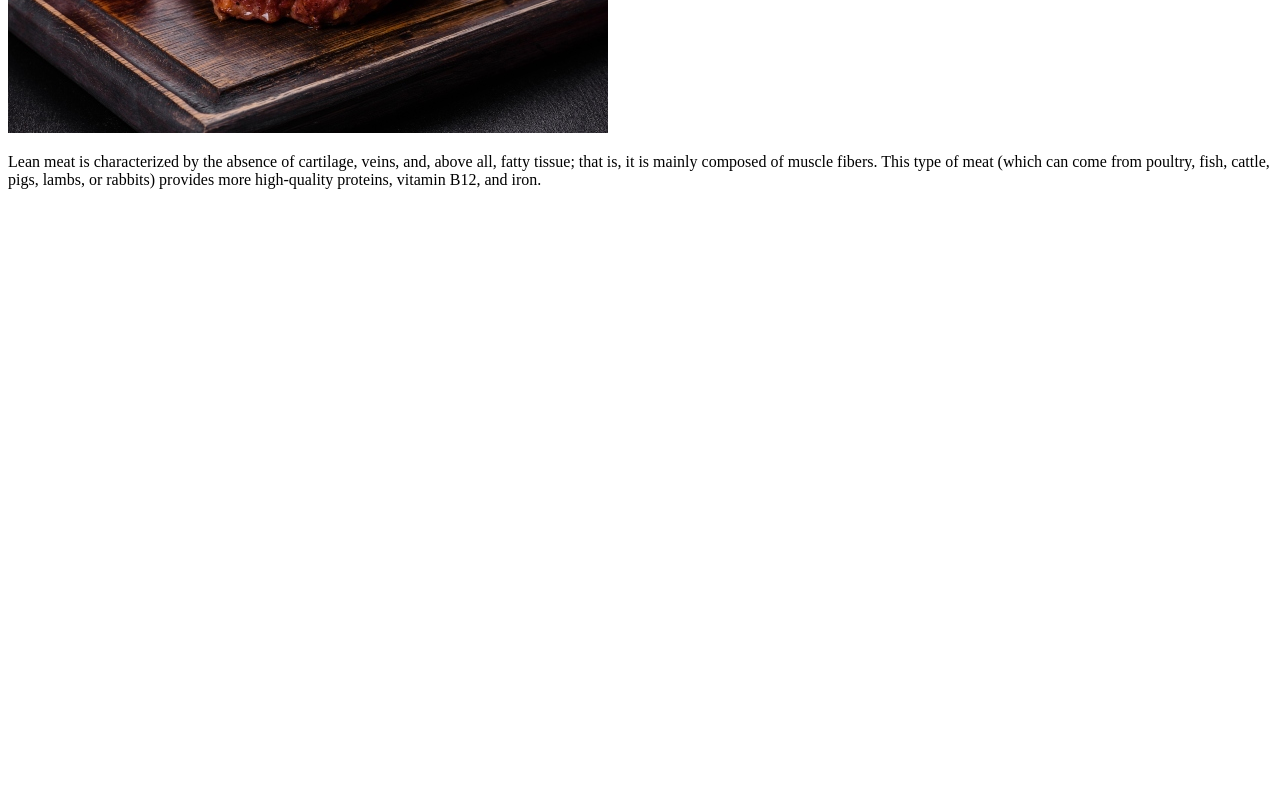
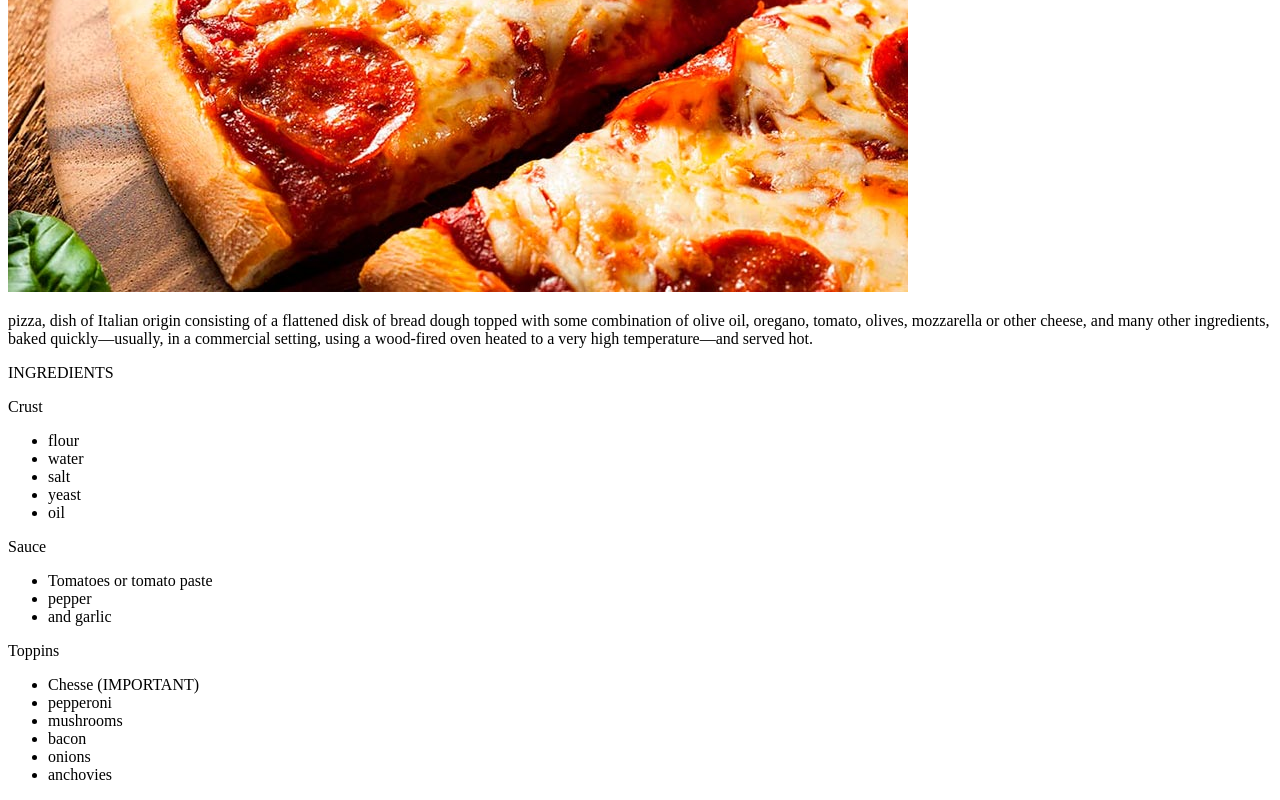
Before and after one commit to marioelaguila/odin-recipes, a plain HTML site: page recipes/pizza.html in a window 1280 px wide. Shown: the part 347-1147 px from the top of the page. Before the commit the page ends 800 px from the top, so only its background shows below. Drawn offline with Linux system fonts and the light colour scheme.

Commit message:
modified index and pizza.hmtl and upgrade it

```diff
--- a/recipes/pizza.html
+++ b/recipes/pizza.html
@@ -3,12 +3,38 @@
 <head>
     <meta charset="UTF-8">
     <meta name="viewport" content="width=device-width, initial-scale=1.0">
-    <title>Meat</title>
+    <title>Pizzaa</title>
 </head>
 <body>
-    <h1>Delicius Meat!!</h1>
-    <img src="carne.jpg" alt="Meat">
+    <h1>Delicius Pizza!!</h1>
+    <img src="pizza.jpg" alt="Meat">
 
-    <p>Lean meat is characterized by the absence of cartilage, veins, and, above all, fatty tissue; that is, it is mainly composed of muscle fibers. This type of meat (which can come from poultry, fish, cattle, pigs, lambs, or rabbits) provides more high-quality proteins, vitamin B12, and iron.</p>
+    <p>pizza, dish of Italian origin consisting of a flattened disk of bread dough topped with some combination of olive oil, oregano, tomato, olives, mozzarella or other cheese, and many other ingredients, baked quickly—usually, in a commercial setting, using a wood-fired oven heated to a very high temperature—and served hot.</p>
+
+    <p>INGREDIENTS</p>
+    <p>Crust</p>
+    <ul>
+        <li>flour</li>
+        <li>water</li>
+        <li>salt</li>
+        <li>yeast</li>
+        <li>oil</li>
+    </ul>
+    <p>Sauce</p>
+    <ul>
+        <li>Tomatoes or tomato paste</li>
+        <li>pepper</li>
+        <li>and garlic</li>
+    </ul>
+
+    <p>Toppins</p>
+    <ul>
+        <li>Chesse (IMPORTANT)</li>
+        <li>pepperoni</li>
+        <li>mushrooms</li>
+        <li>bacon</li>
+        <li>onions</li>
+        <li>anchovies</li>
+    </ul>
 </body>
 </html>
```
Also changed, not shown: index.html (+1 -0 lines), recipes/pizza.jpg (added).
